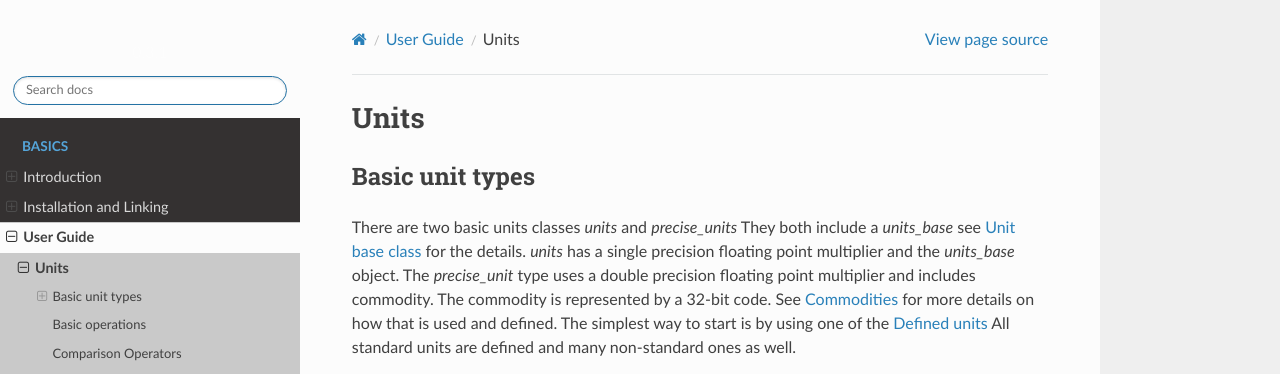
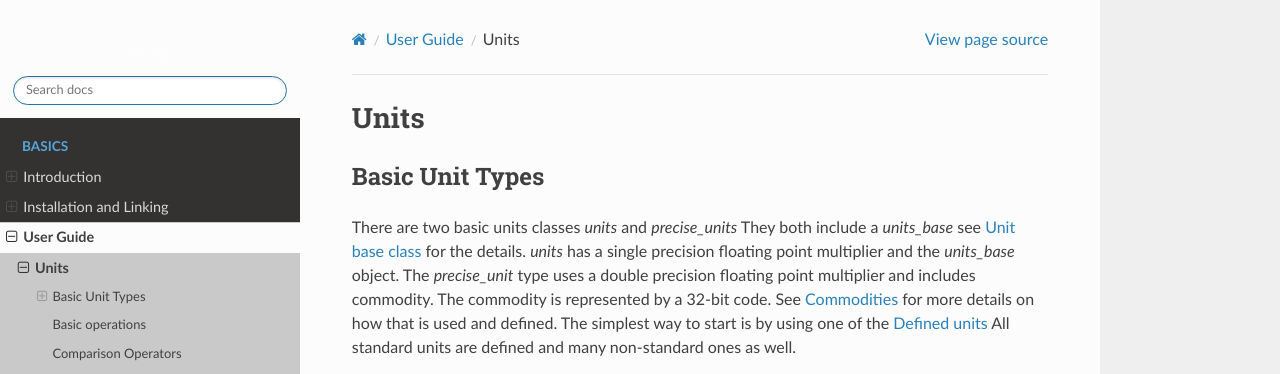
Before and after one commit to LLNL/units, a Sphinx documentation site: the page built from docs/user-guide/units.rst, in a window 1280 px wide and 900 px high. Shown: the top 374 px of the window. Built offline with Sphinx 7.4.7 and the Read the Docs theme 2.0.0, drawn with Linux system fonts in a browser that asks for light colours.

Commit message:
Fix Capitalization

```diff
--- a/docs/user-guide/units.rst
+++ b/docs/user-guide/units.rst
@@ -2,7 +2,7 @@
 Units
 ============
 
-Basic unit types
+Basic Unit Types
 -----------------
 
 There are two basic units classes
```
